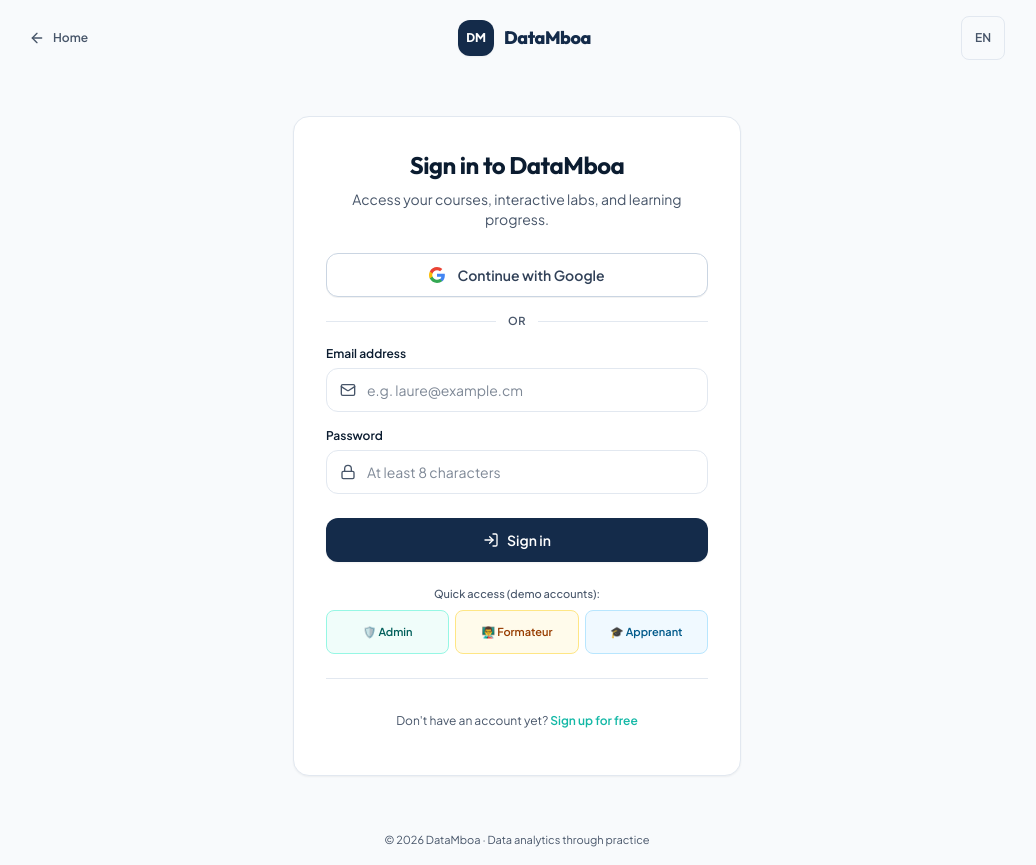
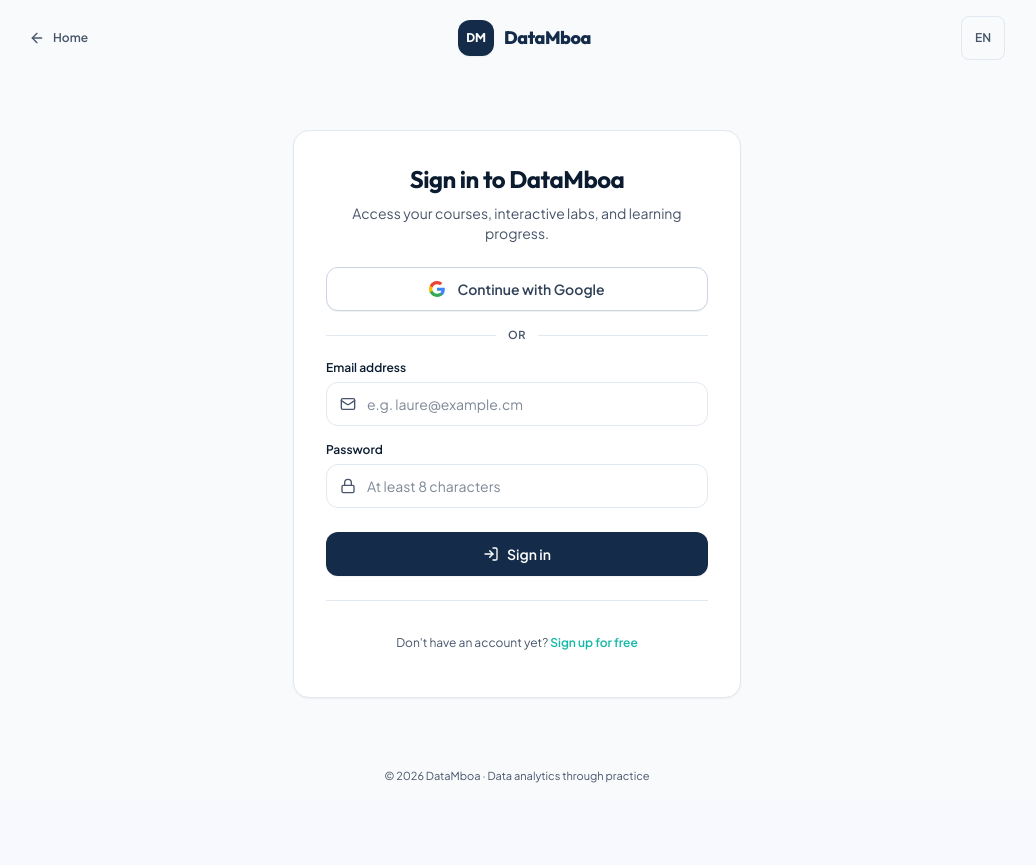
Before and after one commit to jenniferzemta/lms_data, a Next.js app in the folder frontend/: page /en/login in a window 1280 px wide. Shown: the whole page, without its empty margins (123-1159 px from the left). After the commit the page ends 800 px from the top, so only its background shows below. Built offline with nearby package versions, Linux system fonts and the light colour scheme; no server answers.

Commit message:
fix(auth): remove demo account quick buttons from login form

```diff
--- a/frontend/features/auth/components/LoginForm.tsx
+++ b/frontend/features/auth/components/LoginForm.tsx
@@ -129,45 +129,6 @@ export const LoginForm: React.FC = () => {
             <span>{isLoading ? t('loggingIn') : t('loginButton')}</span>
           </span>
         </Button>
-
-        {/* Quick Demo Fill Buttons */}
-        <div className="pt-2">
-          <p className="text-[11px] font-medium text-brand-muted mb-2 text-center">
-            {locale === 'fr' ? 'Accès rapide (comptes démo) :' : 'Quick access (demo accounts):'}
-          </p>
-          <div className="grid grid-cols-3 gap-1.5 text-xs">
-            <button
-              type="button"
-              onClick={() => {
-                setEmail('admin@datamboa.com');
-                setPassword('AdminPassword123!');
-              }}
-              className="py-1.5 px-2 rounded-lg bg-teal-50 hover:bg-teal-100 border border-teal-200 text-teal-800 text-[11px] font-semibold transition flex flex-col items-center justify-center min-h-[44px]"
-            >
-              <span>🛡️ Admin</span>
-            </button>
-            <button
-              type="button"
-              onClick={() => {
-                setEmail('instructor@datamboa.com');
-                setPassword('InstructorPass123!');
-              }}
-              className="py-1.5 px-2 rounded-lg bg-amber-50 hover:bg-amber-100 border border-amber-200 text-amber-800 text-[11px] font-semibold transition flex flex-col items-center justify-center min-h-[44px]"
-            >
-              <span>👨‍🏫 Formateur</span>
-            </button>
-            <button
-              type="button"
-              onClick={() => {
-                setEmail('learner@datamboa.com');
-                setPassword('Password123!');
-              }}
-              className="py-1.5 px-2 rounded-lg bg-sky-50 hover:bg-sky-100 border border-sky-200 text-sky-800 text-[11px] font-semibold transition flex flex-col items-center justify-center min-h-[44px]"
-            >
-              <span>🎓 Apprenant</span>
-            </button>
-          </div>
-        </div>
       </form>
 
       <div className="mt-6 pt-5 border-t border-brand-border text-center text-xs text-brand-muted">
```
